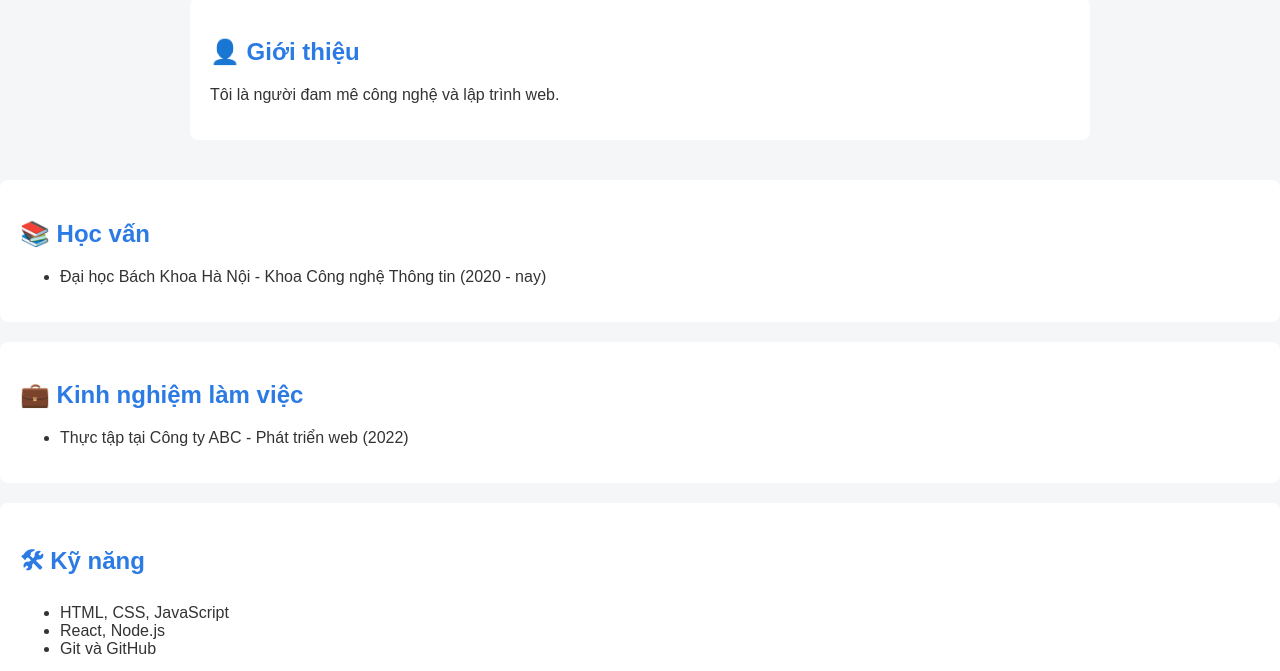
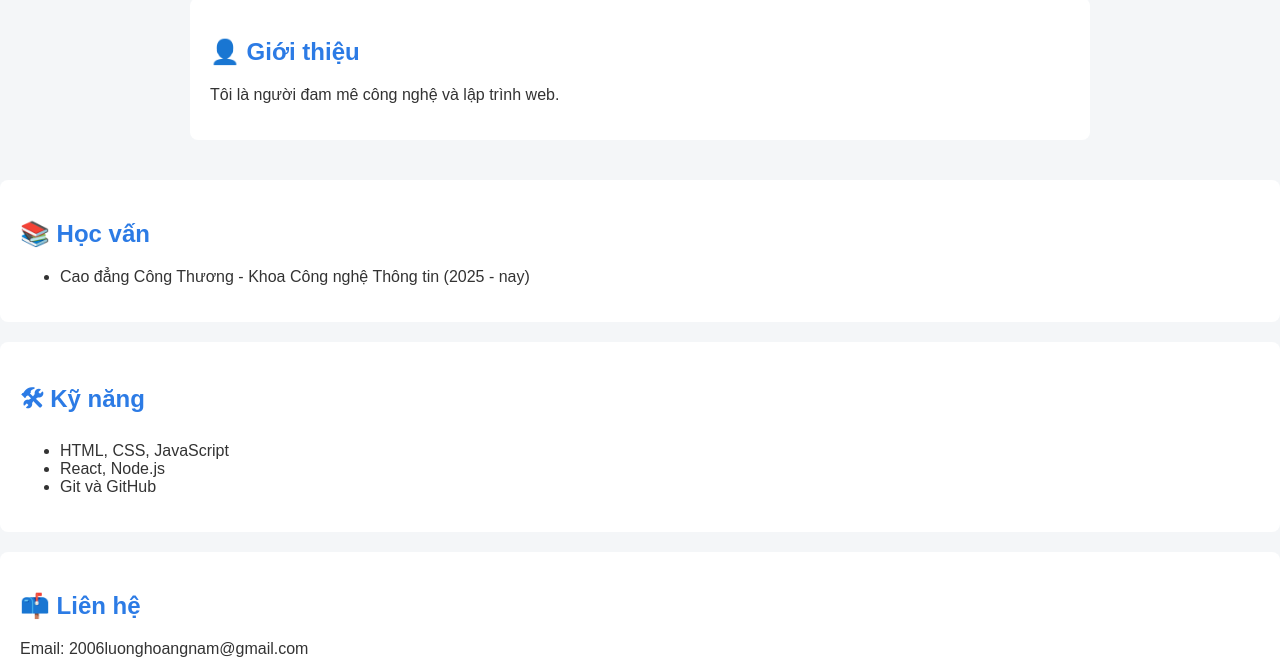
Before and after one commit to Hoangnam15/profile, a plain HTML site: page index.html in a window 1280 px wide. Shown: the part 406-1077 px from the top of the page. Drawn offline with Linux system fonts and the light colour scheme.

Commit message:
Revise education details and remove experience section
Updated educational background and removed work experience section.

```diff
--- a/index.html
+++ b/index.html
@@ -26,17 +26,9 @@
     <div class="section">
         <h2>📚 Học vấn</h2>
         <ul>
-            <li>Đại học Bách Khoa Hà Nội - Khoa Công nghệ Thông tin (2020 - nay)</li>
+            <li>Cao đẳng Công Thương - Khoa Công nghệ Thông tin (2025 - nay)</li>
         </ul>
     </div>
-
-    <div class="section">
-        <h2>💼 Kinh nghiệm làm việc</h2>
-        <ul>
-            <li>Thực tập tại Công ty ABC - Phát triển web (2022)</li>
-        </ul>
-    </div>
-
     <div class="section">
         <h2>🛠 Kỹ năng</h2>
         <ul>
```
